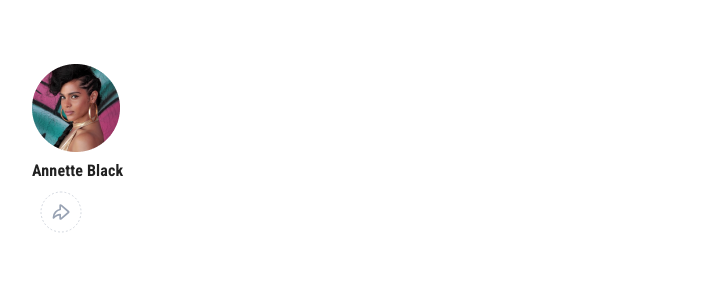
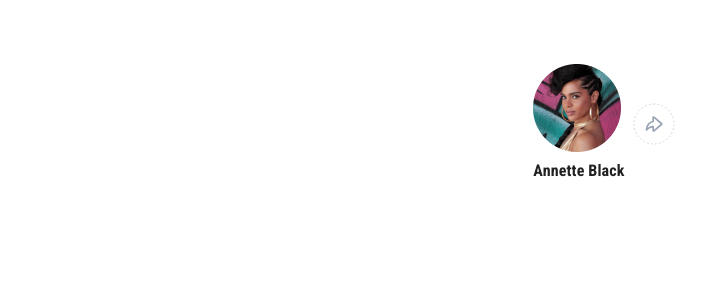
Before and after one commit to boiOctave/hngsocialtree, a React (Create React App) app: page / in a window 1280 px wide. Shown: the top 300 px of the page, without its empty margins (32-737 px from the left). Built offline with nearby package versions, Linux system fonts and the light colour scheme; a web font is replaced by a local one.

Commit message:
centered profile image and share button with flex

```diff
--- a/src/components/Header/index.js
+++ b/src/components/Header/index.js
@@ -5,7 +5,12 @@ import ShareButton from './ShareButton';
 
 const Header = () => {
     return (
-        <Box>
+        <Box
+            sx={{
+                display: 'flex',
+                justifyContent: 'center',
+                alignItems: 'center',
+            }}>
             <ProfileImage name={'Annette Black'} />
             <ShareButton />
         </Box>
```
